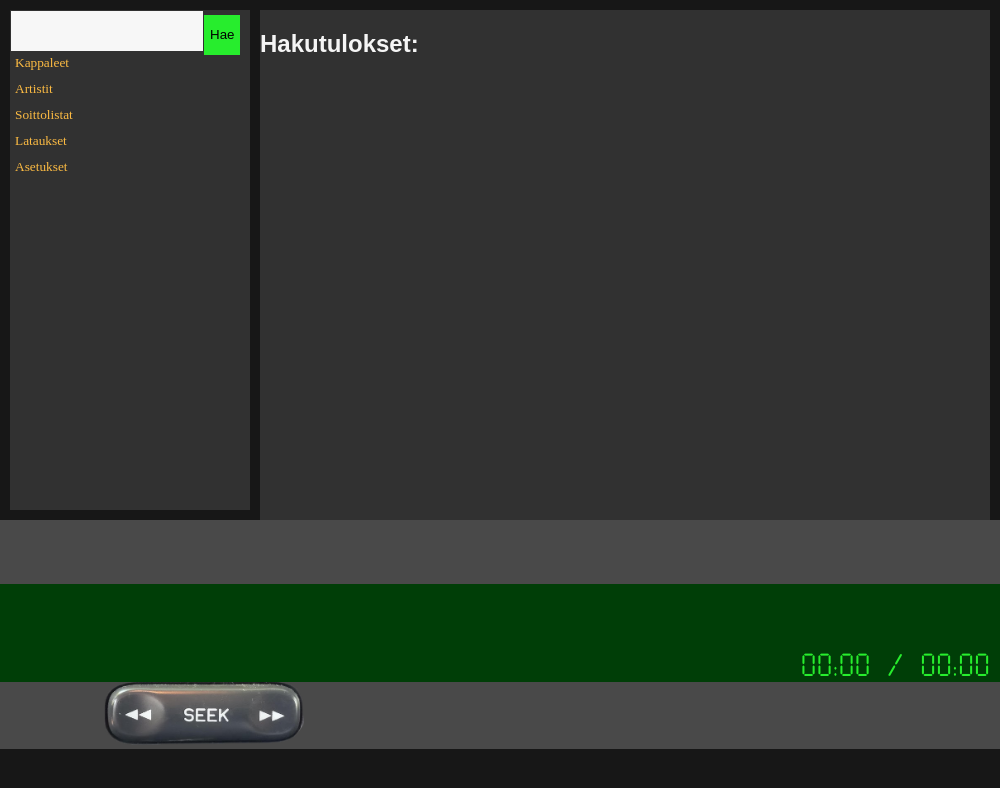
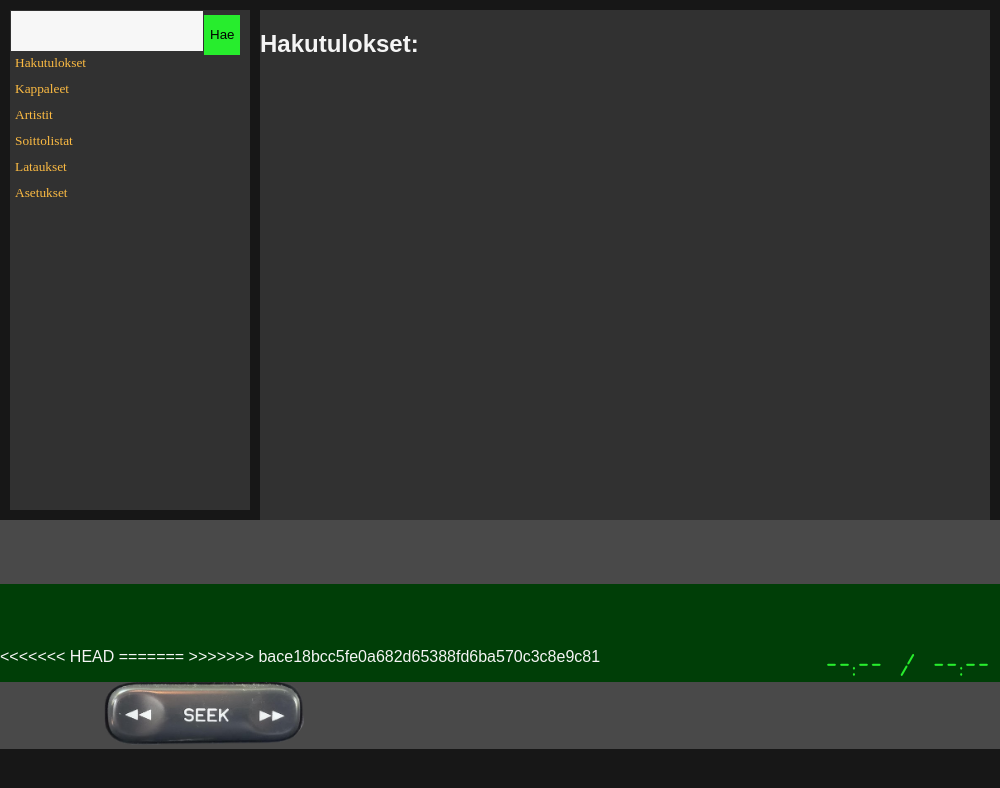
Before and after one commit to saabismi/SuapinRatio, an Electron app: page app/index.html in a window 1000 px wide. Drawn offline with Linux system fonts and the light colour scheme; a web font is replaced by a local one.

Commit message:
Update index.html

```diff
--- a/app/index.html
+++ b/app/index.html
@@ -20,6 +20,7 @@
 
 <section id="links">
     <ul>
+		<a><li>Hakutulokset</li></a>
         <a><li>Kappaleet</li></a>
         <a><li>Artistit</li></a>
         <a><li>Soittolistat</li></a>
@@ -55,7 +56,10 @@
             <div id="currentList"><button id="placeholderbtn">Test</button></div>
         <div class="lcdbg">
             <p id="playing" class="lcd anim"></p>
-            <p id="proglength"><span id="songprogress">00:00</span> / <span id="songlength">00:00</span></p>
+<<<<<<< HEAD
+=======
+            <p id="proglength"><span id="songprogress">--:--</span> / <span id="songlength">--:--</span></p>
+>>>>>>> bace18bcc5fe0a682d65388fd6ba570c3c8e9c81
         </div>
 
         <div id="buttons">
```
